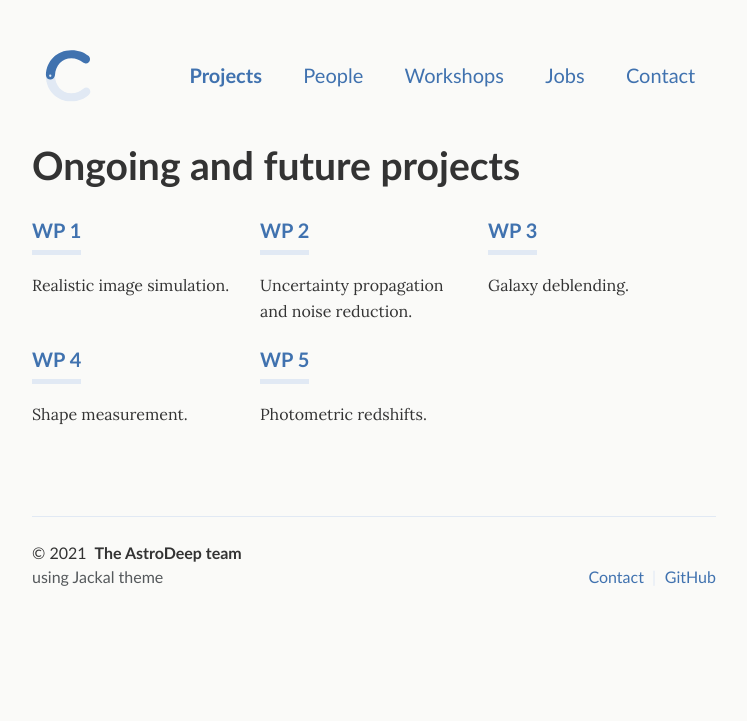
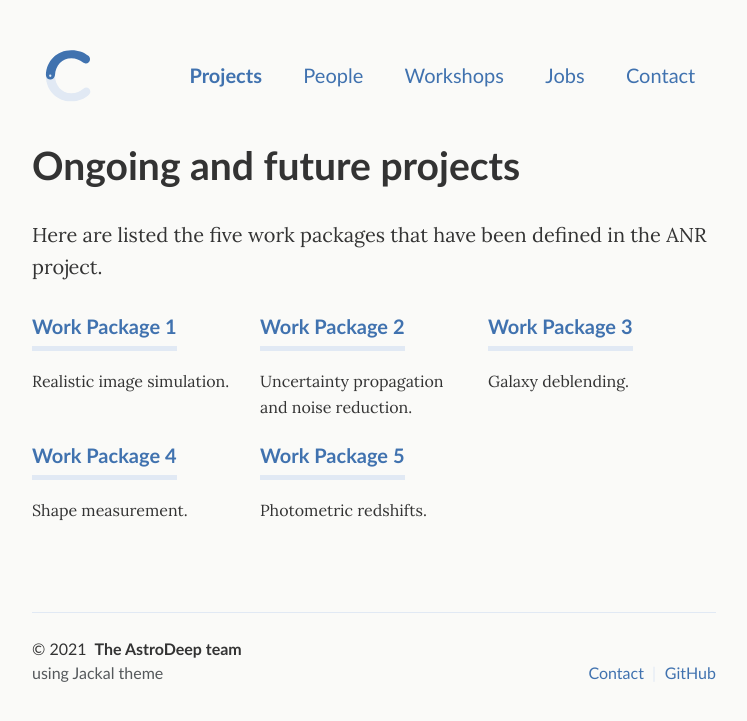
Before and after one commit to astrodeepnet/website, a Jekyll site: the page built from projects/index.html, in a window 1280 px wide. Shown: the top 721 px of the page, without its empty margins (266-1013 px from the left). Built offline with Jekyll 4.4.1, drawn with Linux system fonts in a browser that asks for light colours.

Commit message:
Update WP names

```diff
--- a/projects/index.html
+++ b/projects/index.html
@@ -6,28 +6,28 @@ desc:
 permalink: /projects/
 ---
 
-<!-- <p>Here are the five work packages that have been defined </p> -->
+<p>Here are listed the five work packages that have been defined in the ANR project.</p>
 
 <div class="projects">
     <div class="grid no-gutters">
 
         <div class="unit one-third">
             <div class="project">
-                <h4 class="project-title"><a href="wp1-sims/">WP 1</a></h4>
+                <h4 class="project-title"><a href="wp1-sims/">Work Package 1</a></h4>
                 <p>Realistic image simulation.</p>
             </div>
         </div>
 
         <div class="unit one-third">
             <div class="project">
-                <h4 class="project-title"><a href="wp2-noise/">WP 2</a></h4>
+                <h4 class="project-title"><a href="wp2-noise/">Work Package 2</a></h4>
                 <p>Uncertainty propagation and noise reduction.</p>
             </div>
         </div>
 
         <div class="unit one-third">
             <div class="project">
-                <h4 class="project-title"><a href="wp3-blending/">WP 3</a></h4>
+                <h4 class="project-title"><a href="wp3-blending/">Work Package 3</a></h4>
                 <p>Galaxy deblending.</p>
             </div>
         </div>
@@ -37,23 +37,17 @@ permalink: /projects/
 
         <div class="unit one-third">
             <div class="project">
-                <h4 class="project-title"><a href="wp4-shear/">WP 4</a></h4>
+                <h4 class="project-title"><a href="wp4-shear/">Work Package 4</a></h4>
                 <p>Shape measurement.</p>
             </div>
         </div>
 
         <div class="unit one-third">
             <div class="project">
-                <h4 class="project-title"><a href="wp5-photoz/">WP 5</a></h4>
+                <h4 class="project-title"><a href="wp5-photoz/">Work Package 5</a></h4>
                 <p>Photometric redshifts.</p>
             </div>
         </div>
 
-        <!-- <div class="unit one-third">
-            <div class="project">
-                <h4 class="project-title"><a href="sample-project/">WP 6 (optional)</a></h4>
-                <p>Time series.</p>
-            </div>
-        </div> -->
     </div><!-- grid -->
 </div>
```
